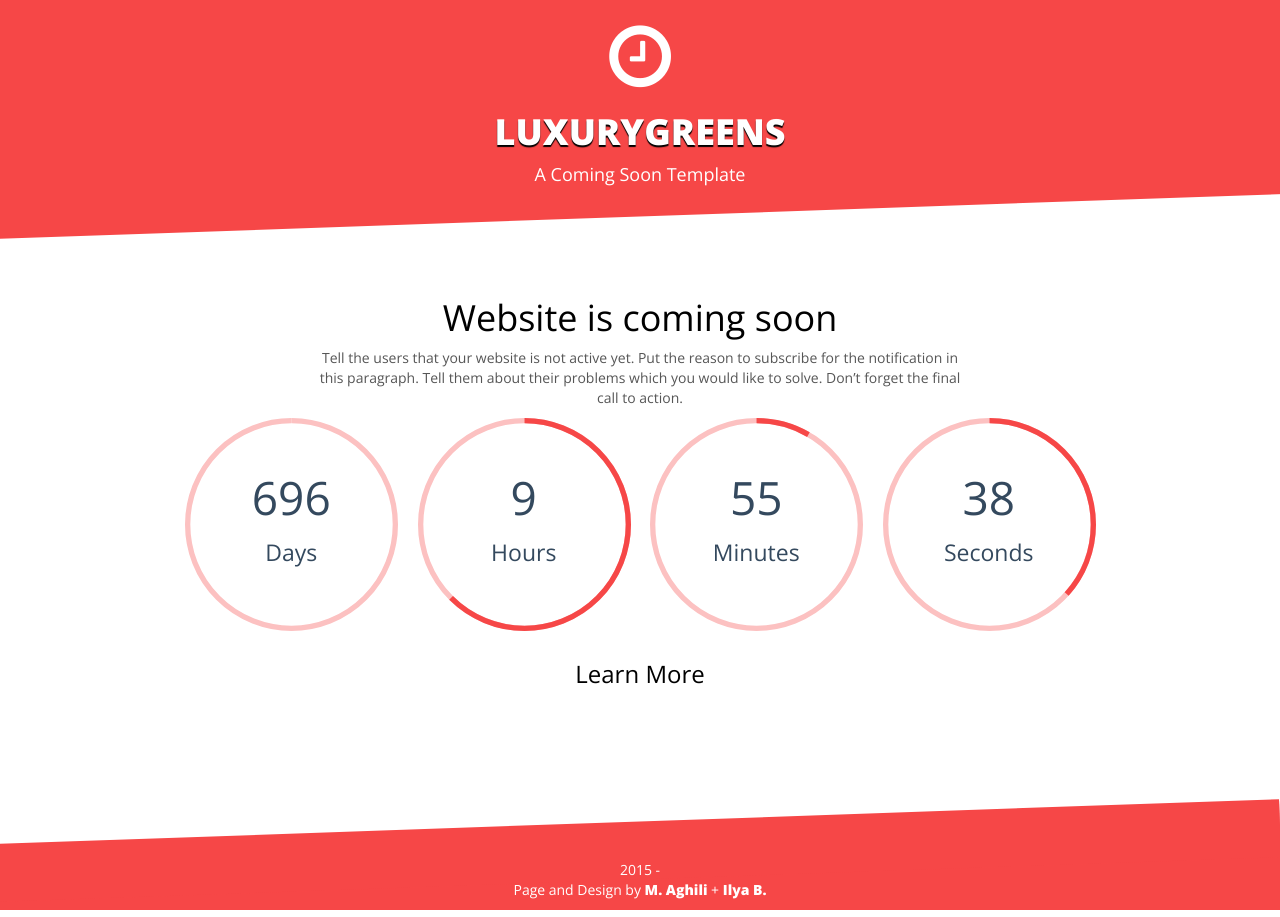
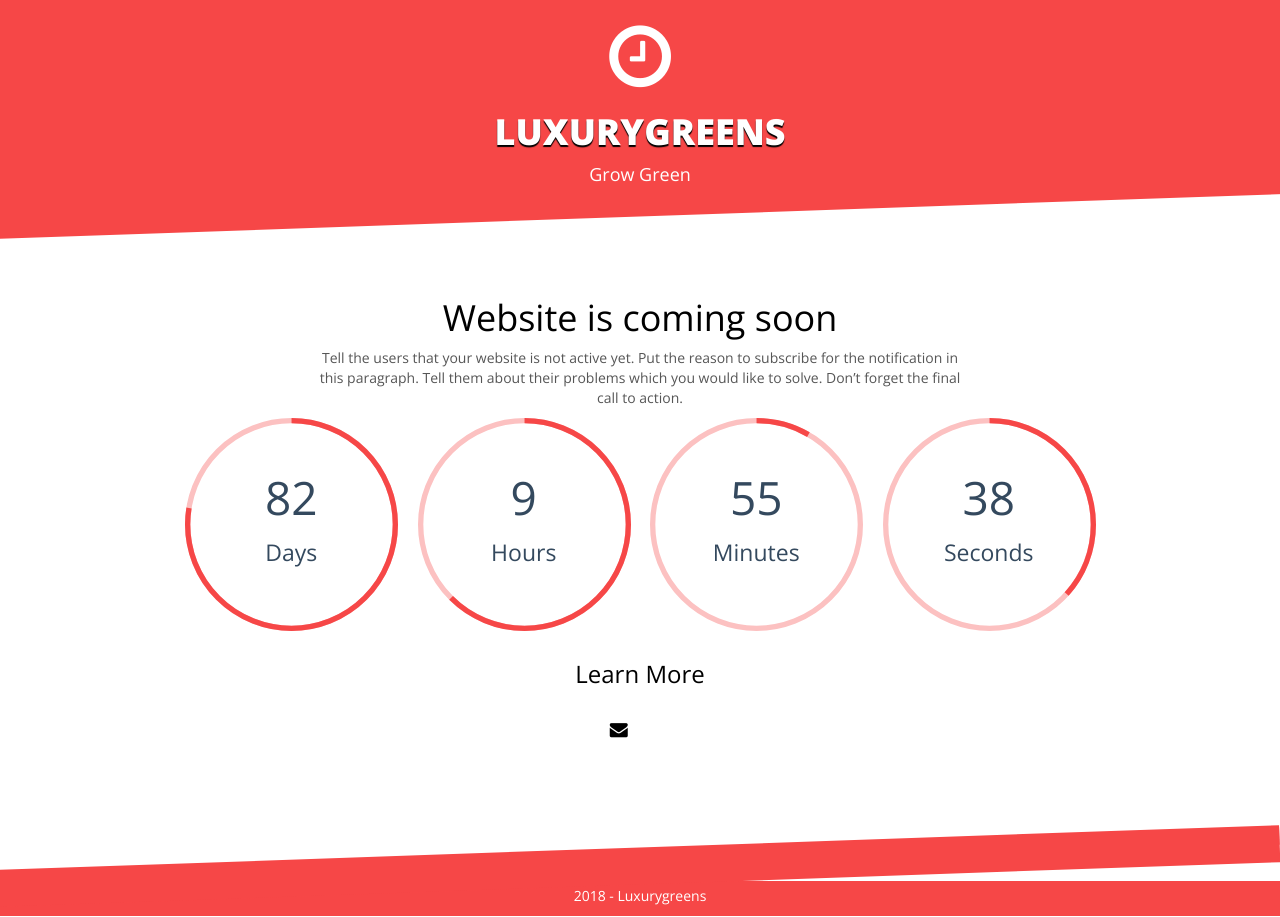
Before and after one commit to luxurygreens/luxurygreens.github.io, a Jekyll site: the page built from index.md, in a window 1280 px wide. Built offline with Jekyll 4.4.1, drawn with Linux system fonts in a browser that asks for light colours; nearby versions of some CDN libraries.

Commit message:
Corrected Description, counter and footer

```diff
--- a/_config.yml
+++ b/_config.yml
@@ -1,7 +1,7 @@
 # Site wide configuration
 
 title: "Luxurygreens"
-description: "A Coming Soon Template"
+description: "Grow Green"
 #if you modify locale please have a look at _data/messages.yml too
 locale: en
 #for meta name="author" :
@@ -10,16 +10,16 @@ author:	luxurygreens
 #Target date in UTC / GMT
 countdown:
   theme: red
-  year: 2020
-  month: 1
-  day: 1
+  year: 2018
+  month: 4
+  day: 27
   hour: 0
   minute: 0
 
 # Site owner
 owner:
-  name:
-  email:
+  name:	Luxurygreens
+  email: greensluxury@gmail.com
   twitter:
   google-plus:
   instagramm:
--- a/_layouts/home.html
+++ b/_layouts/home.html
@@ -92,12 +92,8 @@
         <div class="container">
             <div class="row">
                 <div class="col-xs-12 text-center">
-                    <p>2015 - {{ site.owner.name }}</p>
+                    <p>2018 - {{ site.owner.name }}</p>
 
-                    <P> {% if site.owner.aboutlink.url %}<a href="{{ site.owner.aboutlink.url }}">{{ site.owner.aboutlink.caption | default: "About" }}</a> | {% endif %}
-                        Page and Design by <a target="_blank" href="http://mortezaaghili.github.io/">M. Aghili</a> +
-                        <a target="_blank" href="https://www.behance.net/gallery/18421675/Free-Bootstrap-Psd-Coming-Soon-Template">Ilya B.</a>
-                    </P>
                 </div>
             </div>
         </div>
--- a/index.md
+++ b/index.md
@@ -2,7 +2,7 @@
 layout: home
 permalink: /
 title: "Luxurygreens"
-excerpt: "A Coming Soon Template"
+excerpt: "Grow Green"
 ---
 # Website is coming soon
 Tell the users that your website is not active yet. Put the reason to subscribe for the notification in this paragraph. Tell them about their problems which you would like to solve. Don’t forget the final call to action.
```
